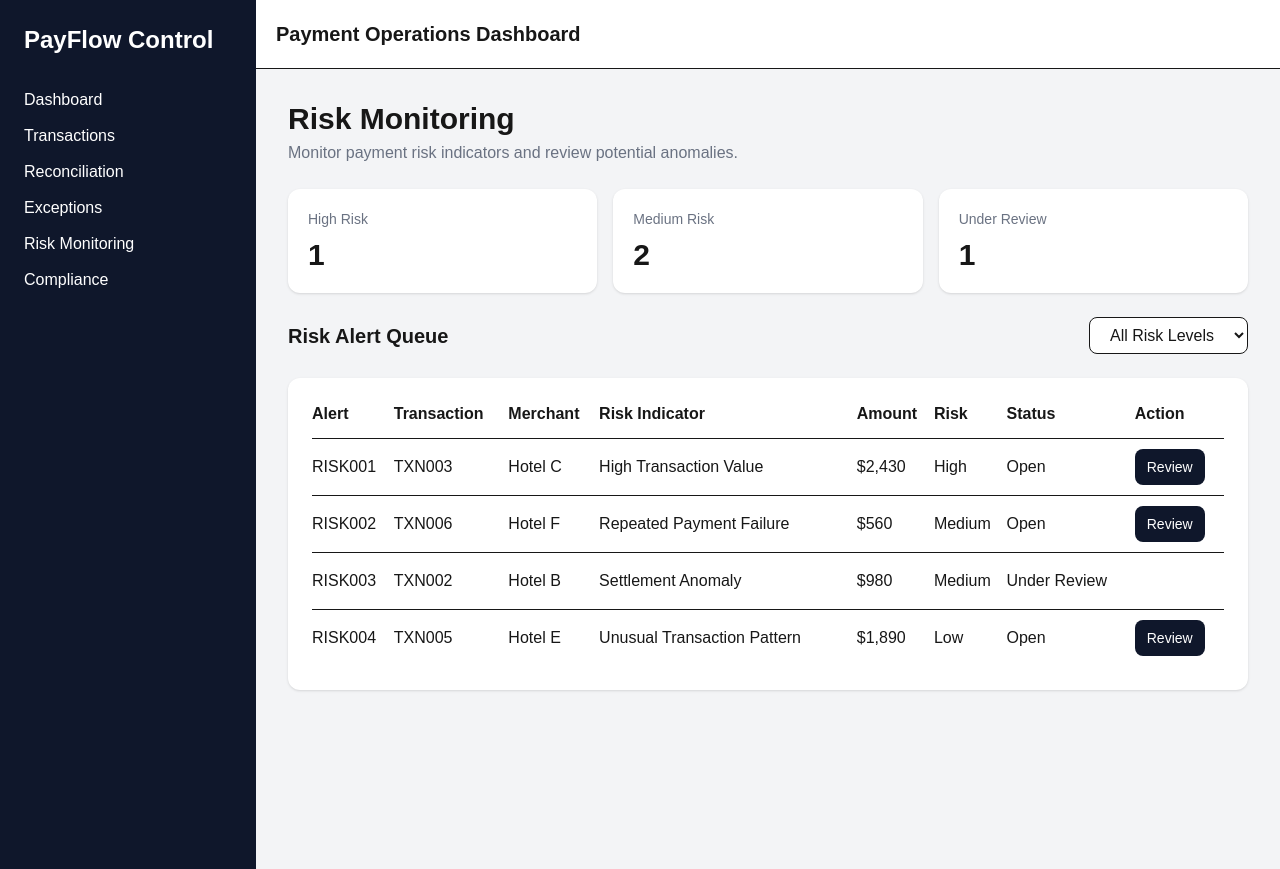
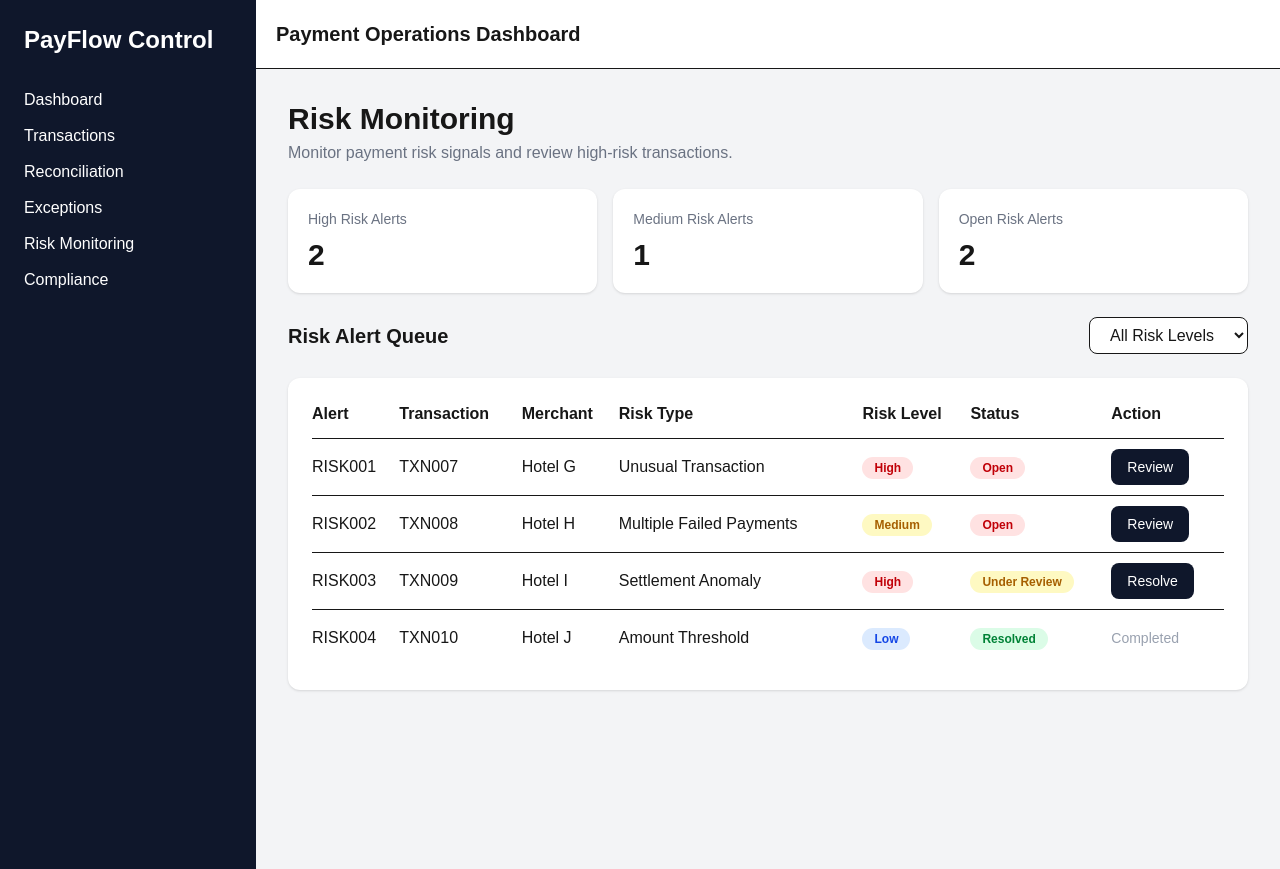
Before and after one commit to yusfss02-glitch/payflow-control, a Next.js app: page /risk in a window 1280 px wide. Built offline with nearby package versions, Linux system fonts and the light colour scheme.

Commit message:
Add interactive risk monitoring module

```diff
--- a/src/app/risk/page.tsx
+++ b/src/app/risk/page.tsx
@@ -3,54 +3,60 @@
 import { useState } from "react";
 import Layout from "@/components/Layout";
 
-const initialAlerts = [
+type RiskStatus = "Open" | "Under Review" | "Resolved";
+type RiskLevel = "High" | "Medium" | "Low";
+
+type RiskAlert = {
+  id: string;
+  transaction: string;
+  merchant: string;
+  riskType: string;
+  level: RiskLevel;
+  status: RiskStatus;
+};
+
+const initialAlerts: RiskAlert[] = [
   {
     id: "RISK001",
-    transaction: "TXN003",
-    merchant: "Hotel C",
-    type: "High Transaction Value",
-    amount: "$2,430",
-    risk: "High",
+    transaction: "TXN007",
+    merchant: "Hotel G",
+    riskType: "Unusual Transaction",
+    level: "High",
     status: "Open",
   },
   {
     id: "RISK002",
-    transaction: "TXN006",
-    merchant: "Hotel F",
-    type: "Repeated Payment Failure",
-    amount: "$560",
-    risk: "Medium",
+    transaction: "TXN008",
+    merchant: "Hotel H",
+    riskType: "Multiple Failed Payments",
+    level: "Medium",
     status: "Open",
   },
   {
     id: "RISK003",
-    transaction: "TXN002",
-    merchant: "Hotel B",
-    type: "Settlement Anomaly",
-    amount: "$980",
-    risk: "Medium",
+    transaction: "TXN009",
+    merchant: "Hotel I",
+    riskType: "Settlement Anomaly",
+    level: "High",
     status: "Under Review",
   },
   {
     id: "RISK004",
-    transaction: "TXN005",
-    merchant: "Hotel E",
-    type: "Unusual Transaction Pattern",
-    amount: "$1,890",
-    risk: "Low",
-    status: "Open",
+    transaction: "TXN010",
+    merchant: "Hotel J",
+    riskType: "Amount Threshold",
+    level: "Low",
+    status: "Resolved",
   },
 ];
 
 export default function RiskPage() {
-  const [alerts, setAlerts] = useState(initialAlerts);
-  const [risk, setRisk] = useState("All");
+  const [alerts, setAlerts] =
+    useState<RiskAlert[]>(initialAlerts);
 
-  const filteredAlerts = alerts.filter(
-    (alert) => risk === "All" || alert.risk === risk
-  );
+  const [filter, setFilter] = useState("All");
 
-  const reviewAlert = (id: string) => {
+  const handleReview = (id: string) => {
     setAlerts((current) =>
       current.map((alert) =>
         alert.id === id
@@ -60,45 +66,90 @@ export default function RiskPage() {
     );
   };
 
+  const handleResolve = (id: string) => {
+    setAlerts((current) =>
+      current.map((alert) =>
+        alert.id === id
+          ? { ...alert, status: "Resolved" }
+          : alert
+      )
+    );
+  };
+
+  const filteredAlerts = alerts.filter(
+    (alert) =>
+      filter === "All" || alert.level === filter
+  );
+
+  const highCount = alerts.filter(
+    (alert) => alert.level === "High"
+  ).length;
+
+  const mediumCount = alerts.filter(
+    (alert) => alert.level === "Medium"
+  ).length;
+
+  const openCount = alerts.filter(
+    (alert) => alert.status === "Open"
+  ).length;
+
   return (
     <Layout>
       <div className="space-y-6">
         <div>
-          <h2 className="text-3xl font-bold">Risk Monitoring</h2>
+          <h2 className="text-3xl font-bold">
+            Risk Monitoring
+          </h2>
+
           <p className="mt-1 text-gray-500">
-            Monitor payment risk indicators and review potential anomalies.
+            Monitor payment risk signals and review high-risk transactions.
           </p>
         </div>
 
+        {/* KPI CARDS */}
         <div className="grid grid-cols-3 gap-4">
           <div className="rounded-xl bg-white p-5 shadow">
-            <p className="text-sm text-gray-500">High Risk</p>
+            <p className="text-sm text-gray-500">
+              High Risk Alerts
+            </p>
+
             <p className="mt-2 text-3xl font-bold">
-              {alerts.filter((a) => a.risk === "High").length}
+              {highCount}
             </p>
           </div>
 
           <div className="rounded-xl bg-white p-5 shadow">
-            <p className="text-sm text-gray-500">Medium Risk</p>
+            <p className="text-sm text-gray-500">
+              Medium Risk Alerts
+            </p>
+
             <p className="mt-2 text-3xl font-bold">
-              {alerts.filter((a) => a.risk === "Medium").length}
+              {mediumCount}
             </p>
           </div>
 
           <div className="rounded-xl bg-white p-5 shadow">
-            <p className="text-sm text-gray-500">Under Review</p>
+            <p className="text-sm text-gray-500">
+              Open Risk Alerts
+            </p>
+
             <p className="mt-2 text-3xl font-bold">
-              {alerts.filter((a) => a.status === "Under Review").length}
+              {openCount}
             </p>
           </div>
         </div>
 
+        {/* QUEUE HEADER */}
         <div className="flex items-center justify-between">
-          <h3 className="text-xl font-semibold">Risk Alert Queue</h3>
+          <h3 className="text-xl font-semibold">
+            Risk Alert Queue
+          </h3>
 
           <select
-            value={risk}
-            onChange={(e) => setRisk(e.target.value)}
+            value={filter}
+            onChange={(event) =>
+              setFilter(event.target.value)
+            }
             className="rounded-lg border bg-white px-4 py-2"
           >
             <option value="All">All Risk Levels</option>
@@ -108,6 +159,7 @@ export default function RiskPage() {
           </select>
         </div>
 
+        {/* TABLE */}
         <div className="rounded-xl bg-white p-6 shadow">
           <table className="w-full text-left">
             <thead>
@@ -115,9 +167,8 @@ export default function RiskPage() {
                 <th className="pb-3">Alert</th>
                 <th className="pb-3">Transaction</th>
                 <th className="pb-3">Merchant</th>
-                <th className="pb-3">Risk Indicator</th>
-                <th className="pb-3">Amount</th>
-                <th className="pb-3">Risk</th>
+                <th className="pb-3">Risk Type</th>
+                <th className="pb-3">Risk Level</th>
                 <th className="pb-3">Status</th>
                 <th className="pb-3">Action</th>
               </tr>
@@ -129,21 +180,83 @@ export default function RiskPage() {
                   key={alert.id}
                   className="border-b last:border-0"
                 >
-                  <td className="py-4 font-medium">{alert.id}</td>
+                  <td className="py-4 font-medium">
+                    {alert.id}
+                  </td>
+
                   <td>{alert.transaction}</td>
+
                   <td>{alert.merchant}</td>
-                  <td>{alert.type}</td>
-                  <td>{alert.amount}</td>
-                  <td>{alert.risk}</td>
-                  <td>{alert.status}</td>
+
+                  <td>{alert.riskType}</td>
+
                   <td>
-                    {alert.status !== "Under Review" && (
+                    {alert.level === "High" && (
+                      <span className="rounded-full bg-red-100 px-3 py-1 text-xs font-semibold text-red-700">
+                        High
+                      </span>
+                    )}
+
+                    {alert.level === "Medium" && (
+                      <span className="rounded-full bg-yellow-100 px-3 py-1 text-xs font-semibold text-yellow-700">
+                        Medium
+                      </span>
+                    )}
+
+                    {alert.level === "Low" && (
+                      <span className="rounded-full bg-blue-100 px-3 py-1 text-xs font-semibold text-blue-700">
+                        Low
+                      </span>
+                    )}
+                  </td>
+
+                  <td>
+                    {alert.status === "Open" && (
+                      <span className="rounded-full bg-red-100 px-3 py-1 text-xs font-semibold text-red-700">
+                        Open
+                      </span>
+                    )}
+
+                    {alert.status === "Under Review" && (
+                      <span className="rounded-full bg-yellow-100 px-3 py-1 text-xs font-semibold text-yellow-700">
+                        Under Review
+                      </span>
+                    )}
+
+                    {alert.status === "Resolved" && (
+                      <span className="rounded-full bg-green-100 px-3 py-1 text-xs font-semibold text-green-700">
+                        Resolved
+                      </span>
+                    )}
+                  </td>
+
+                  <td>
+                    {alert.status === "Open" && (
                       <button
-                        onClick={() => reviewAlert(alert.id)}
-                        className="rounded-lg bg-slate-900 px-3 py-2 text-sm text-white hover:bg-slate-700"
+                        onClick={() =>
+                          handleReview(alert.id)
+                        }
+                        className="rounded-lg bg-slate-900 px-4 py-2 text-sm font-medium text-white hover:bg-slate-700"
                       >
                         Review
                       </button>
+                    )}
+
+                    {alert.status === "Under Review" && (
+                      <button
+                        onClick={() =>
+                          handleResolve(alert.id)
+                        }
+                        className="rounded-lg bg-slate-900 px-4 py-2 text-sm font-medium text-white hover:bg-slate-700"
+                      >
+                        Resolve
+                      </button>
+                    )}
+
+                    {alert.status === "Resolved" && (
+                      <span className="text-sm text-gray-400">
+                        Completed
+                      </span>
                     )}
                   </td>
                 </tr>
```
